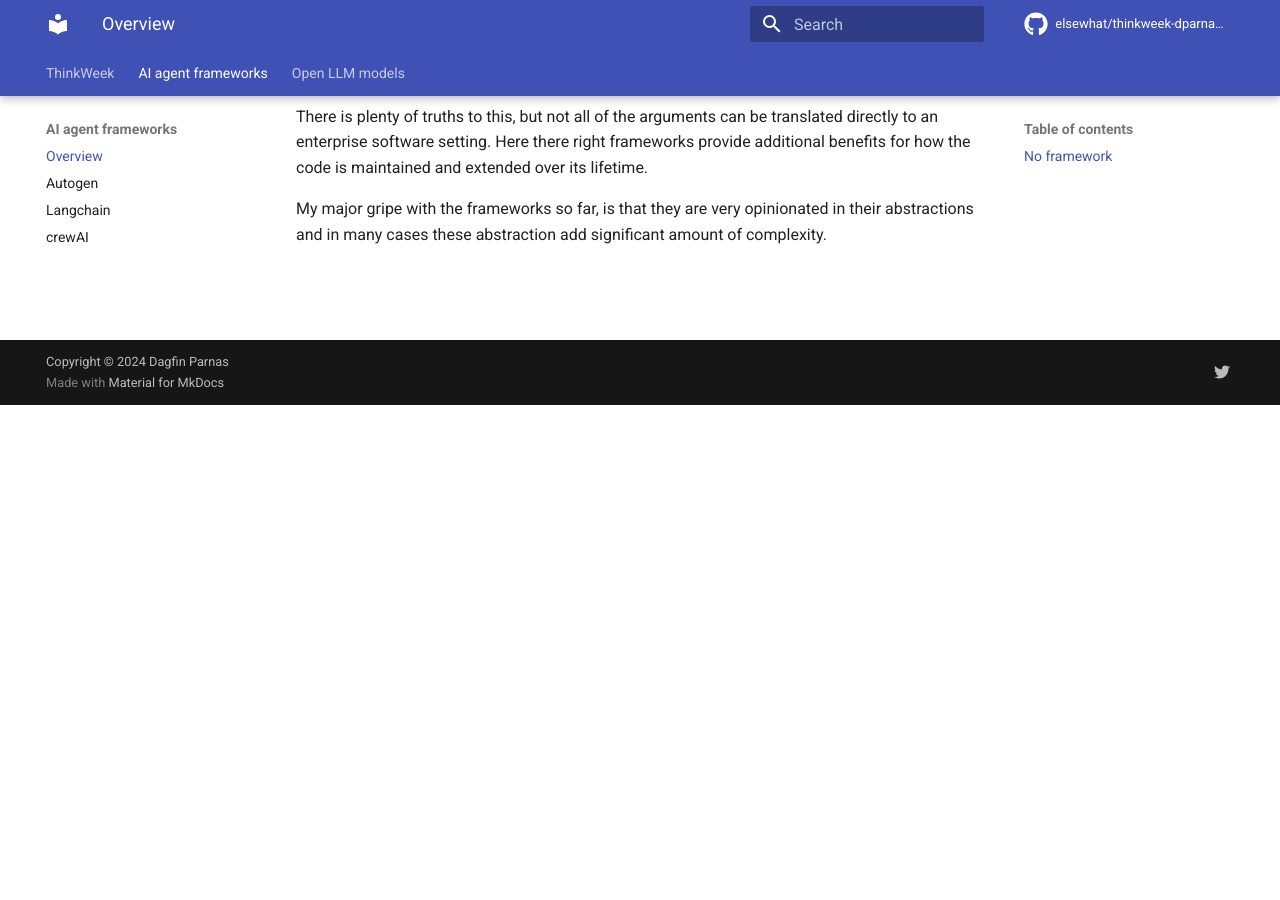
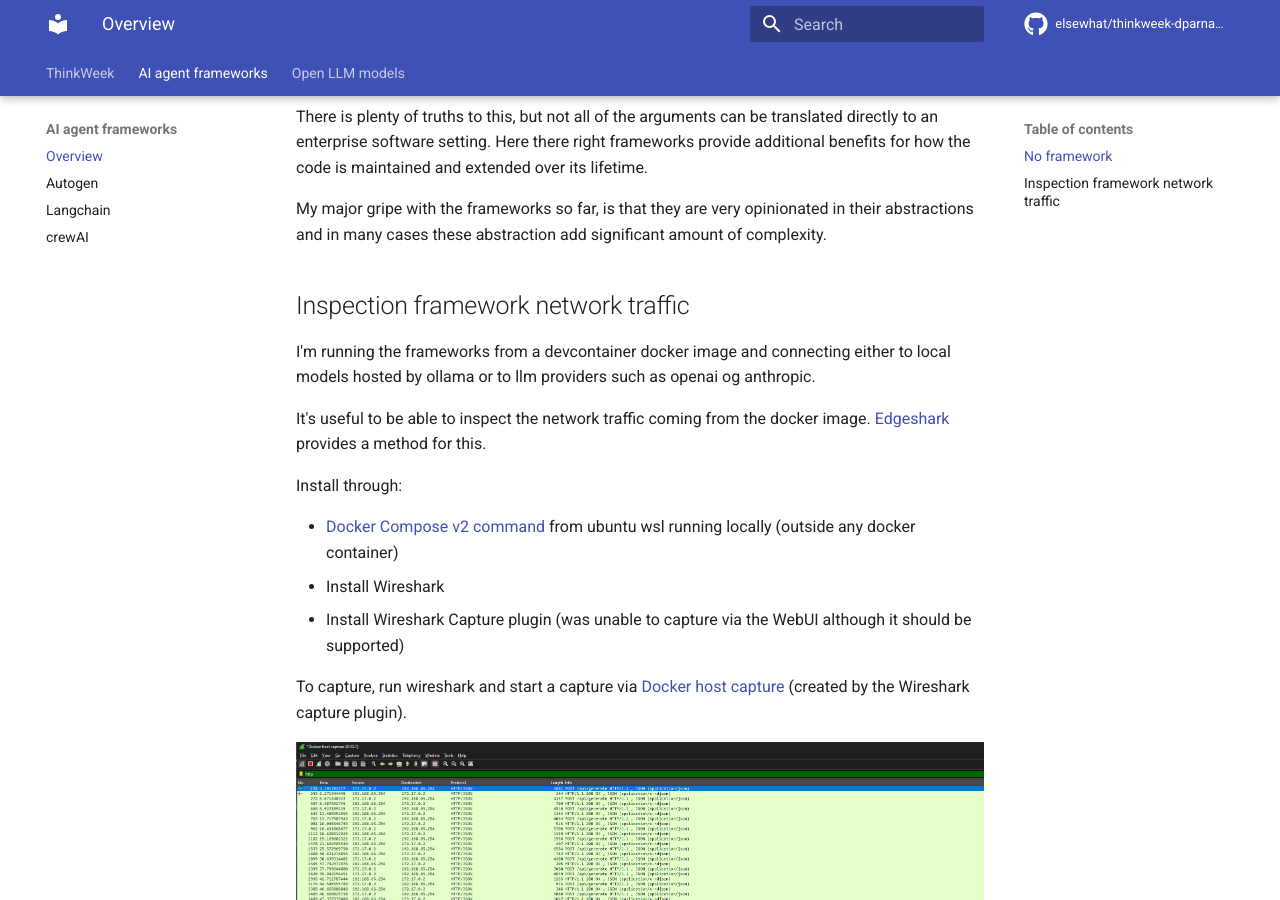
Before and after one commit to elsewhat/thinkweek-dparnas-2024, an MkDocs documentation site: the page built from docs/multi-agent/index.md, in a window 1280 px wide and 900 px high, scrolled down 495 px. Built offline with MkDocs 1.6.1 and Material for MkDocs 9.7.7, drawn with Linux system fonts in a browser that asks for light colours; comment, search, counter and statistics services are not loaded; before the commit the page ends 900 px from its top, so only the background shows below that.

Commit message:
Capture docker traffic

```diff
--- a/docs/multi-agent/index.md
+++ b/docs/multi-agent/index.md
@@ -13,3 +13,19 @@ There is plenty of truths to this, but not all of the arguments can be translate
 Here there right frameworks provide additional benefits for how the code is maintained and extended over its lifetime.
 
 My major gripe with the frameworks so far, is that they are very opinionated in their abstractions and in many cases these abstraction add significant amount of complexity.
+
+## Inspection framework network traffic
+I'm running the frameworks from a devcontainer docker image and connecting either to local models hosted by ollama or to llm providers such as openai og anthropic.
+
+It's useful to be able to inspect the network traffic coming from the docker image.
+[Edgeshark](https://edgeshark.siemens.io/) provides a method for this.
+
+Install through:
+
+- [Docker Compose v2 command](https://edgeshark.siemens.io/#/getting-started?id=service-deployment) from ubuntu wsl running locally (outside any docker container)
+- Install Wireshark
+- Install Wireshark Capture plugin (was unable to capture via the WebUI although it should be supported)
+
+To capture, run wireshark and start a capture via [Docker host capture](https://edgeshark.siemens.io/#/capture-extcap) (created by the Wireshark capture plugin).
+
+![Capture](img/capture.png)
```
Also changed, not shown: docs/multi-agent/img/capture.png (added).
